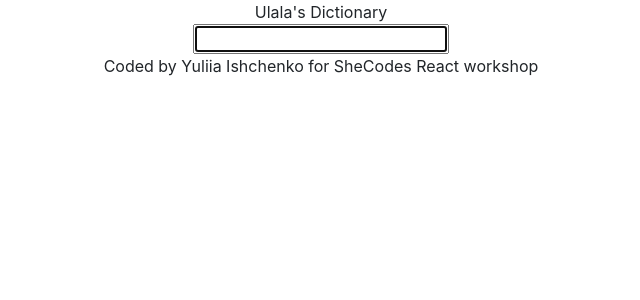
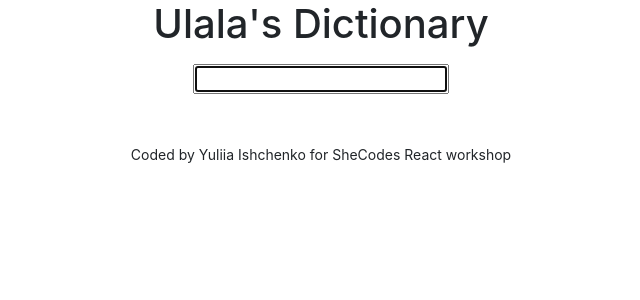
Before and after one commit to umouse/dictionary-app, a React (Create React App) app: page / in a window 1280 px wide. Shown: the top 300 px of the page, without its empty margins (319-959 px from the left). Built offline with nearby package versions, Linux system fonts and the light colour scheme.

Commit message:
Fix styling

```diff
--- a/src/App.js
+++ b/src/App.js
@@ -7,13 +7,13 @@ function App() {
     <div className="App">
       <header className="App-header">
         <div>
-           Ulala's Dictionary
+          <h1> Ulala's Dictionary </h1>
         </div>
       </header>
       <main>
        <Dictonary />
       </main>
-      <footer className="App-footer">Coded by Yuliia Ishchenko for SheCodes React workshop</footer>
+      <footer className="App-footer mt-5"><small>Coded by Yuliia Ishchenko for SheCodes React workshop</small></footer>
     </div>
   );
 }
--- a/src/Dictionary.js
+++ b/src/Dictionary.js
@@ -20,7 +20,7 @@ export default function Dictonary() {
     }
 
     return(
-        <div className="dictionary">
+        <div className="dictionary mt-3">
             <form onSubmit={search}>
                 <input type="search" autoFocus={true} onChange={handleWordChange}></input>
             </form>
--- a/src/Results.js
+++ b/src/Results.js
@@ -4,7 +4,7 @@ import Meaning from './Meaning';
 export default function Results(props){
     if(props.results){
         return(
-            <div className="Results">
+            <div className="Results mt-3">
                 <h2>{props.results.word}</h2>
                 {props.results.meanings.map(function(meaning, index){
                     return (
```
